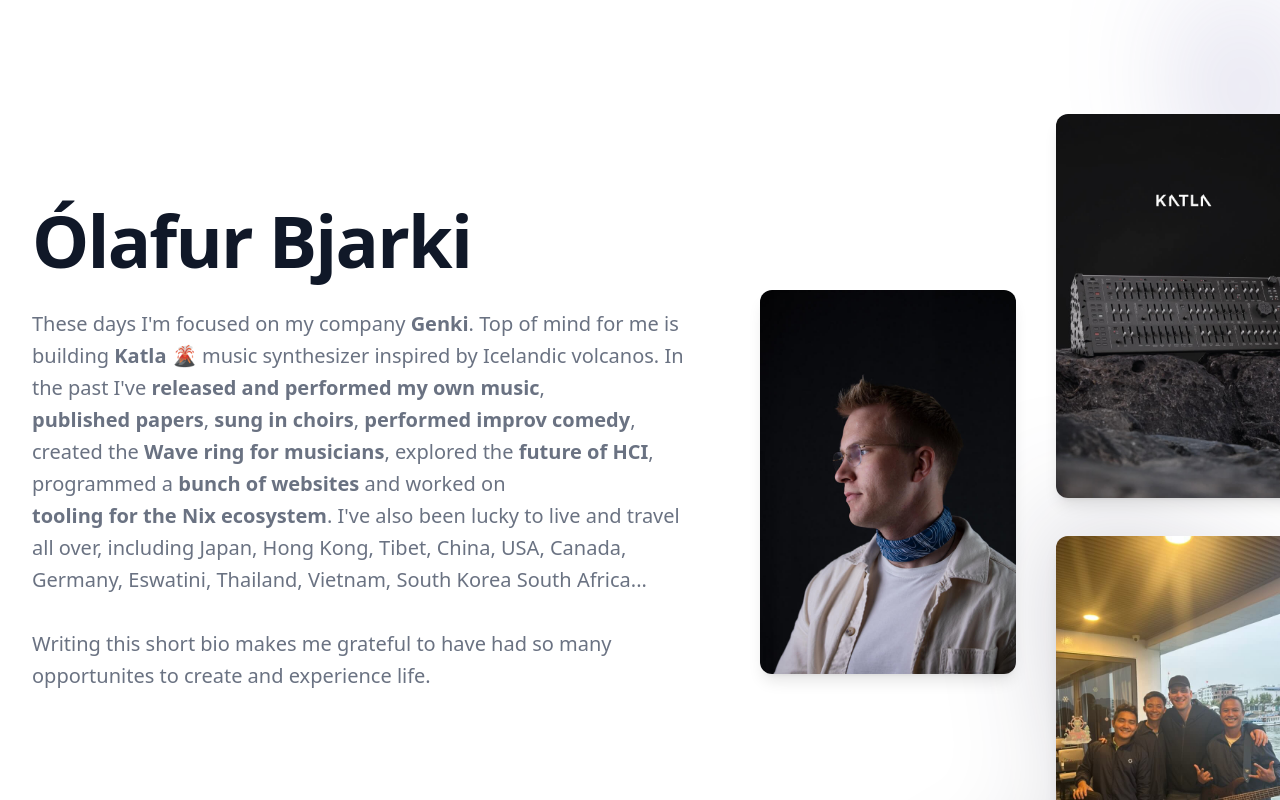
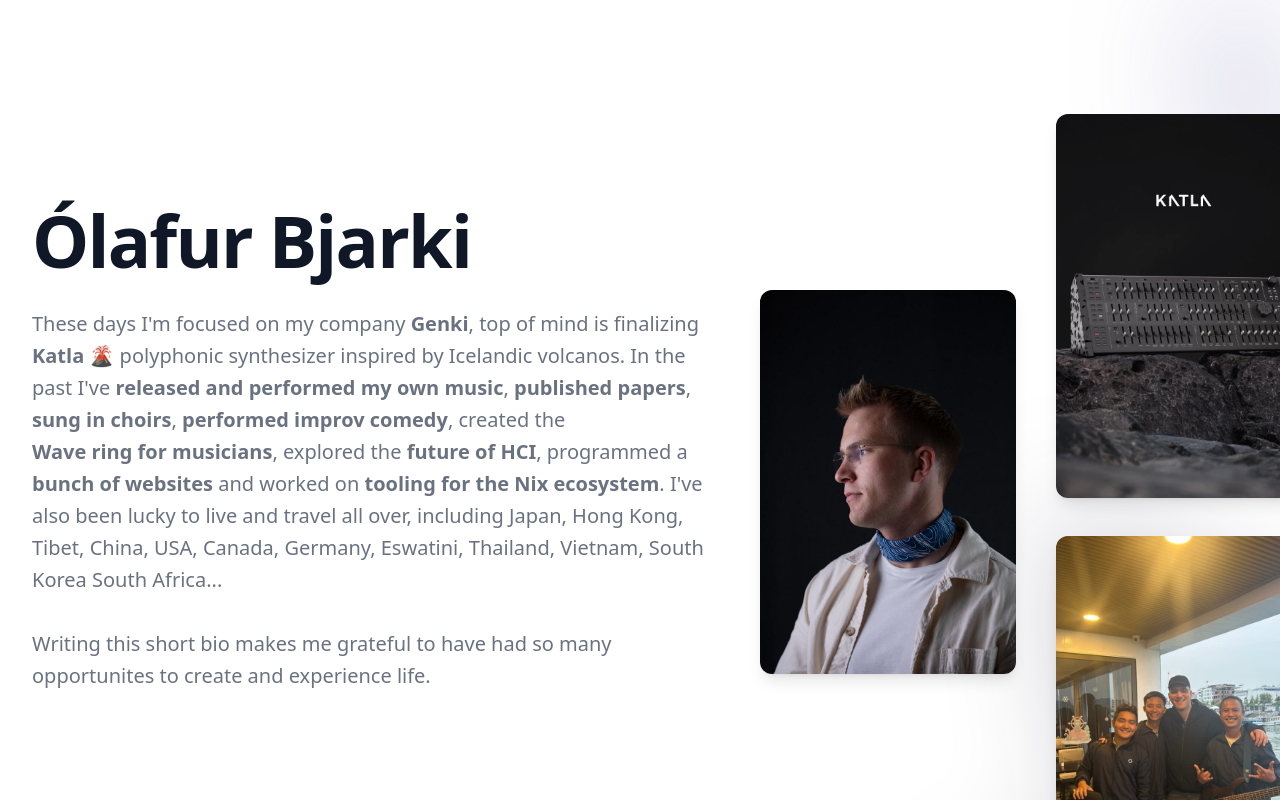
Before and after one commit to multivac61/olafurbjarki.com, a SvelteKit app: page / in a window 1280 px wide. Built offline with nearby package versions, Linux system fonts and the light colour scheme.

Commit message:
chore: copy improv

```diff
--- a/src/routes/+page.svelte
+++ b/src/routes/+page.svelte
@@ -92,13 +92,13 @@
 									href="https://genki.is"
 									target="_blank"
 									rel="noopener noreferrer">Genki</a
-								>. Top of mind for me is building
+								>, top of mind is finalizing
 								<a
 									href="https://www.youtube.com/watch?v=2c85TVuPOm4"
 									target="_blank"
 									rel="noopener noreferrer">Katla 🌋</a
 								>
-								music synthesizer inspired by Icelandic volcanos. In the past I've
+								polyphonic synthesizer inspired by Icelandic volcanos. In the past I've
 								<a
 									href="https://open.spotify.com/artist/4WGn9awkSk0kpJyAuTjuwq"
 									target="_blank"
```
